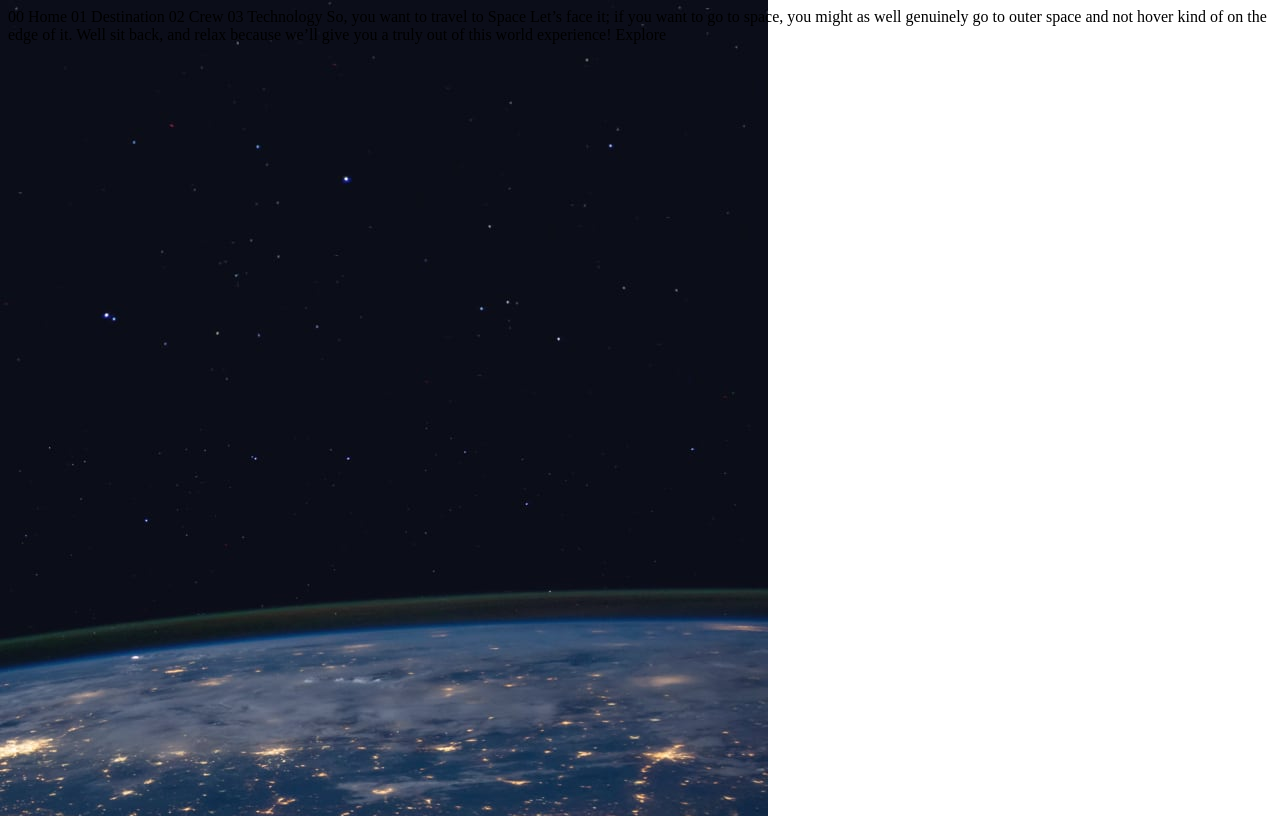
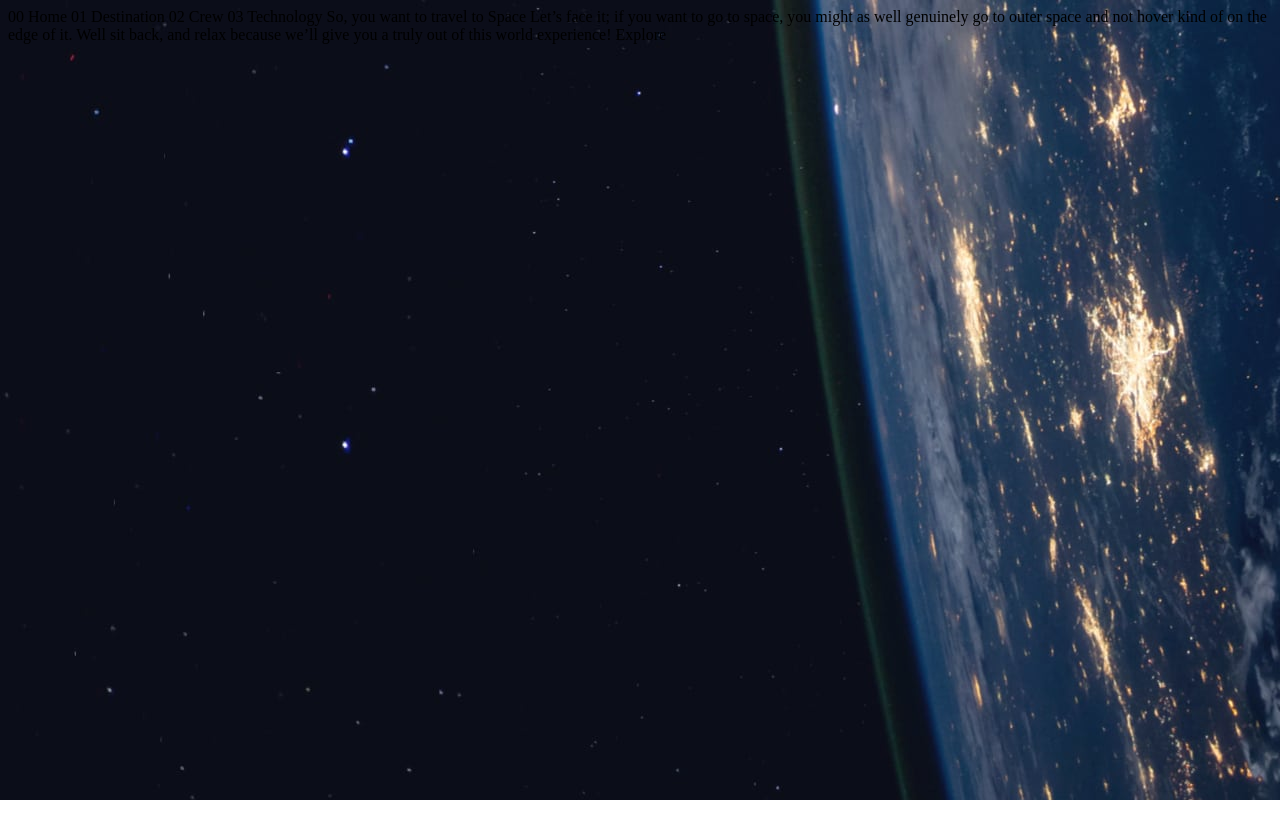
Before and after one commit to JustKooba/Space-tourism-website, a Vue app: page / in a window 1280 px wide. Built offline with nearby package versions, Linux system fonts and the light colour scheme.

Commit message:
added responsive background

```diff
--- a/src/App.vue
+++ b/src/App.vue
@@ -19,7 +19,20 @@ export default {
 body {
   background-image: url("./assets/home/background-home-tablet.jpg");
   background-repeat: no-repeat;
-  width: 100vw;
-  height: 100vh;
+  max-width: 100vw;
+  max-height: 100vh;
+}
+
+@media screen and (max-height: 680px) {
+  body {
+    background-image: url("./assets/home/background-home-mobile.jpg");
+  }
+}
+
+@media screen and (min-width: 681px) {
+  body {
+    min-height: auto;
+    background-image: url("./assets/home/background-home-desktop.jpg");
+  }
 }
 </style>
```
